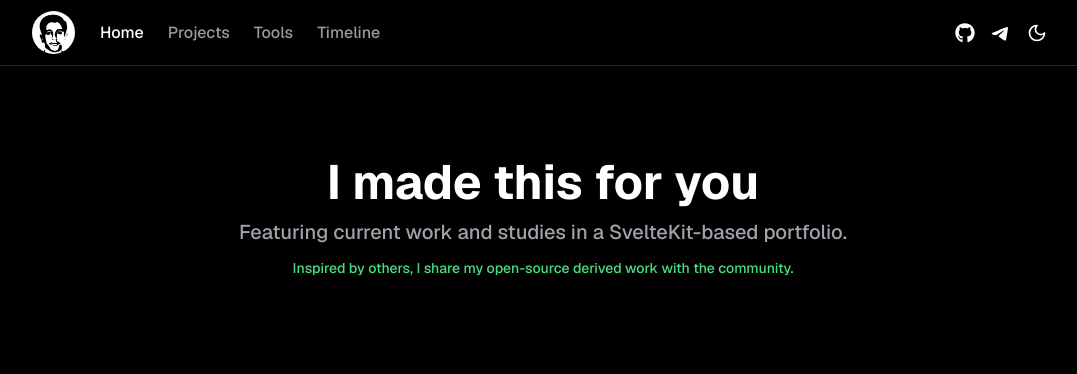
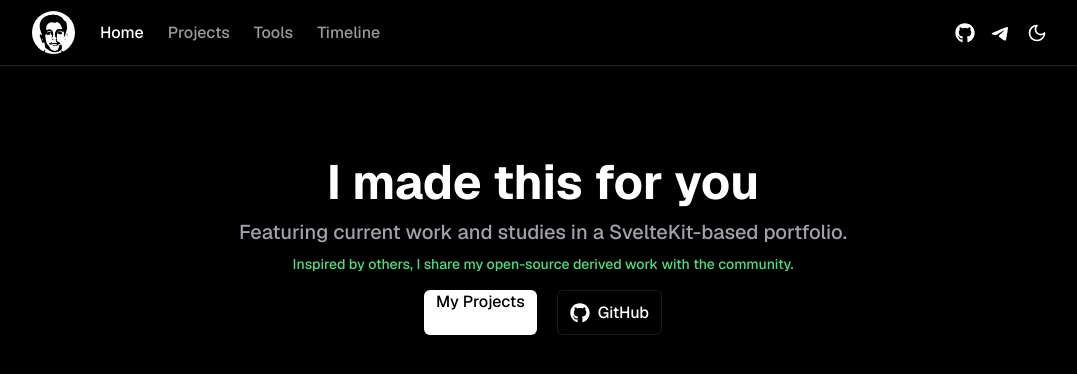
Before and after one commit to ParsaProg/portfolio, a Next.js app: page / in a window 1280 px wide. Shown: the top 374 px of the page, without its empty margins (97-1174 px from the left). Built offline with nearby package versions, Linux system fonts and the light colour scheme.

Commit message:
my projects and git hub moden buttons created

```diff
--- a/app/page.tsx
+++ b/app/page.tsx
@@ -1,5 +1,7 @@
 "use client";
+import Link from "next/link";
 import useTitle from "./hooks/useTitle";
+import { FaGithub } from "react-icons/fa";
 
 export default function Home() {
   useTitle("Home | ParsaShaabani");
@@ -7,7 +9,13 @@ export default function Home() {
     <div className="mt-[80px] m-auto text-white">
       <h1 className="font-bold text-[3rem] text-center">I made this for you</h1>
       <h2 className="font-[500] text-xl text-center text-[#A1A1AA]">Featuring current work and studies in a SvelteKit-based portfolio.</h2>
-      <p className="font-[500] text-sm text-center text-[#4ade80] mt-3">Inspired by others, I share my open-source derived work with the community.</p>
+      <p className="font-[500] text-sm text-center text-[#4ade80] mt-2">Inspired by others, I share my open-source derived work with the community.</p>
+      <div className="flex items-center justify-center gap-x-5">
+        <Link href={"/projects"} className="cursor-pointer hover:bg-neutral-200 transition-all duration-100 bg-white px-3 h-[45px] mt-4 rounded-md text-black text-md font-[500] text-center">My Projects</Link>
+        <a href="https://github.com/ParsaProg" target="_blank" className="cursor-pointer hover:bg-[#27272A] border-[1.6px] border-[#27272aa5] transition-all duration-200 bg-black px-3 h-[45px] mt-4 rounded-md text-md font-[500] text-center flex items-center justify-center gap-x-2">
+          <FaGithub size={20}/>
+          GitHub</a>
+      </div>
     </div>
   );
 }
```
